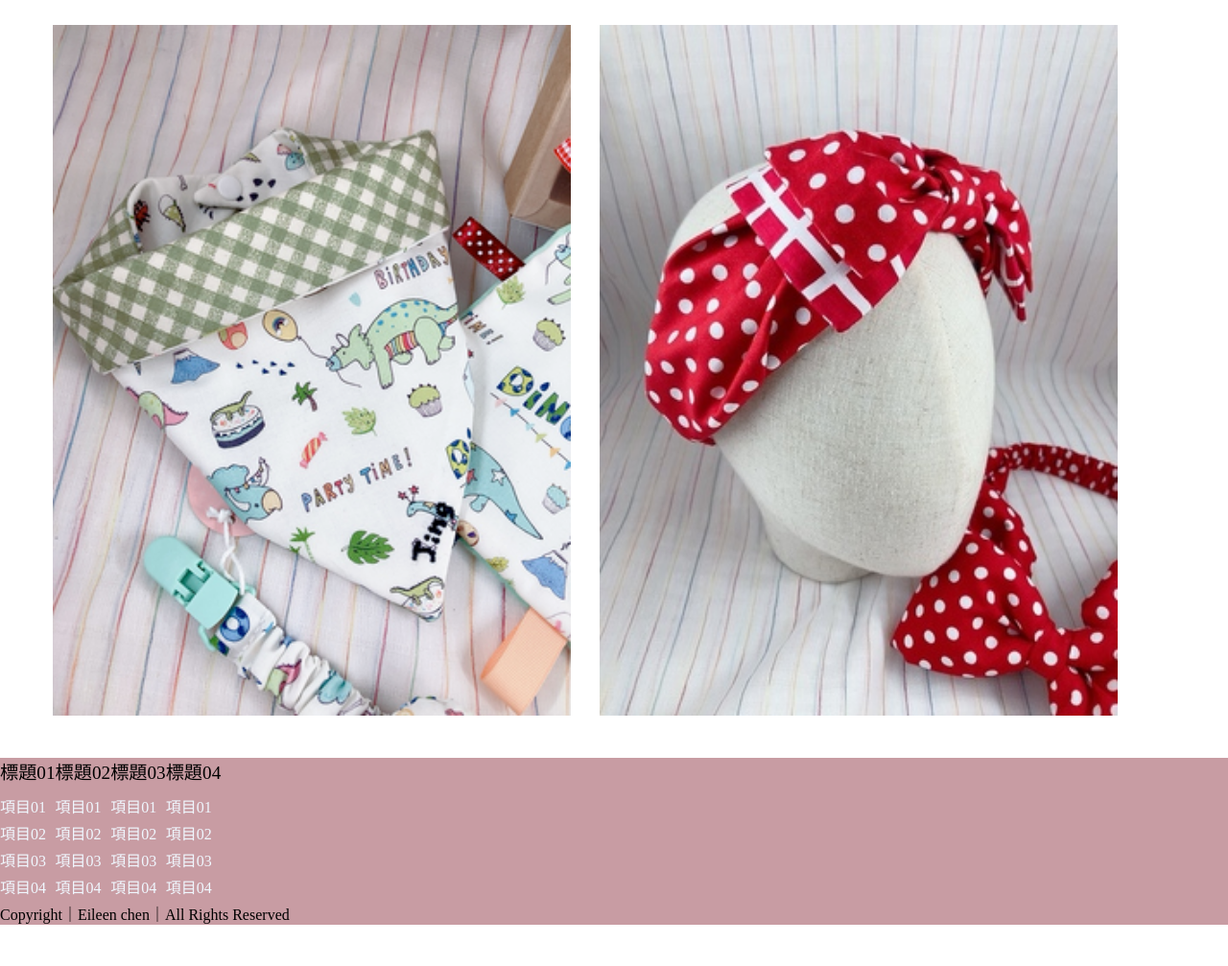
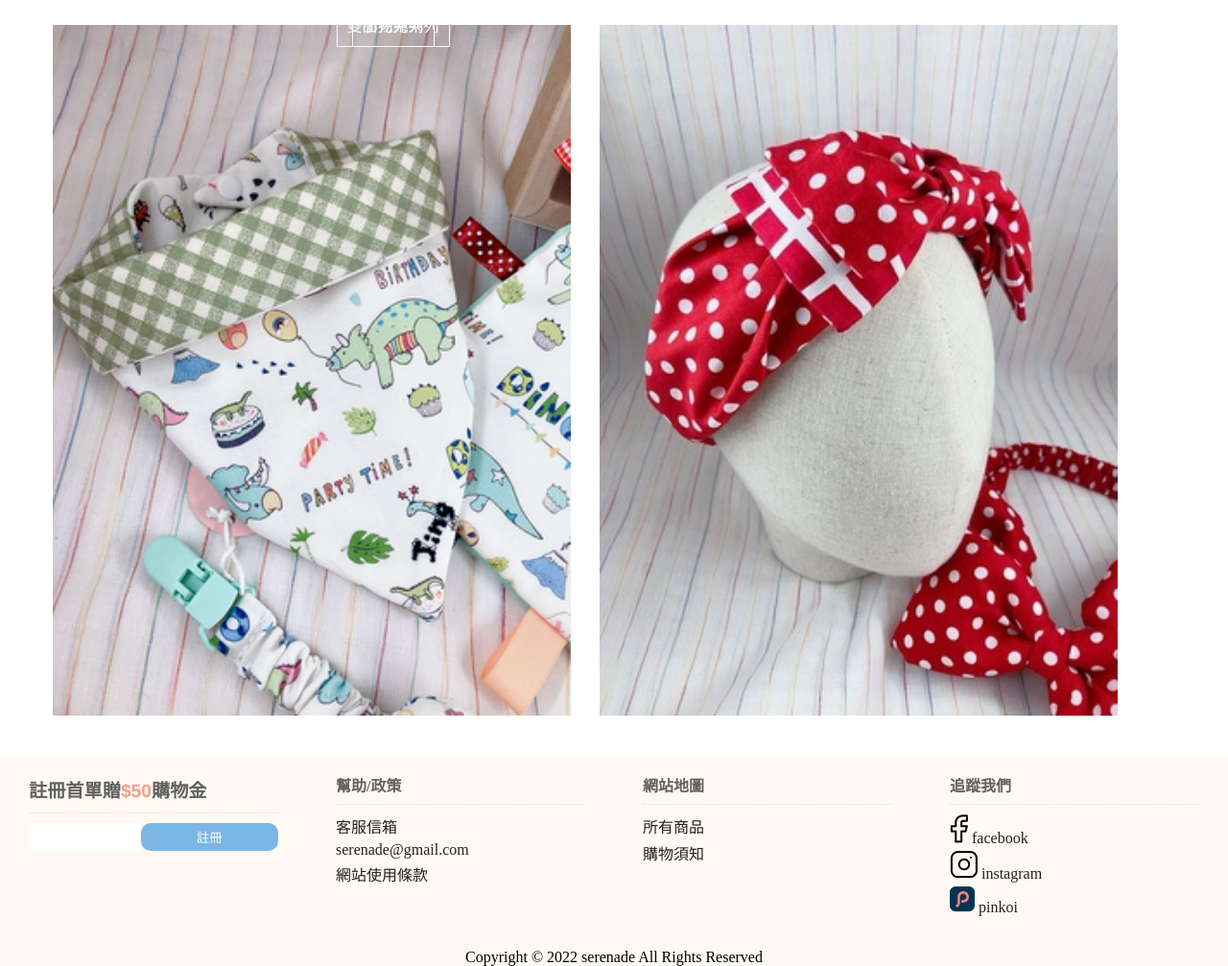
Before and after one commit to eileencchen/project_serenade, a plain HTML site: page index.html in a window 1280 px wide. Shown: the part 2979-3986 px from the top of the page at 96% size. Before the commit the page ends 3943 px from the top, so only its background shows below. Drawn offline with Linux system fonts and the light colour scheme.

Commit message:
0.2.1 (2022.06.30)產品系列待調整

```diff
--- a/index.html
+++ b/index.html
@@ -79,14 +79,17 @@
                 </div>
                 <div class="col-6"><a href="#">
                     <img class=" img-fluid img-rounded" src="public/images/c02.jpg" alt=""></a>
+                    <span class="text-call-to-action">客製套裝</span>
                 </div>
             </div>
             <div class="row">
                 <div class="col-6"><a href="#">
                     <img class="img-fluid img-rounded" src="public/images/c03.png" alt=""></a>
+                    <span class="text-call-to-action">雙面兜兜系列</span>
                  </div>
                 <div class="col-6"><a href="#">
                     <img class="img-fluid img-rounded" src="public/images/c04.jpg" alt=""></a>
+                    <span class="text-call-to-action">小物系列</span>
                  </div>
             </div>
         </div>
@@ -94,37 +97,37 @@
     <!-- footer start   -->
     <footer>
         <div class="container">
-          <div class="row">
-            <dl class="col-md-3">
-              <dt>標題01</dt>
-              <dd><a href="#">項目01</a></dd>
-              <dd><a href="#">項目02</a></dd>
-              <dd><a href="#">項目03</a></dd>
-              <dd><a href="#">項目04</a></dd>
-            </dl>
-            <dl class="col-md-3">
-              <dt>標題02</dt>
-              <dd><a href="#">項目01</a></dd>
-              <dd><a href="#">項目02</a></dd>
-              <dd><a href="#">項目03</a></dd>
-              <dd><a href="#">項目04</a></dd>
-            </dl>
-            <dl class="col-md-3">
-              <dt>標題03</dt>
-              <dd><a href="#">項目01</a></dd>
-              <dd><a href="#">項目02</a></dd>
-              <dd><a href="#">項目03</a></dd>
-              <dd><a href="#">項目04</a></dd>
-            </dl>
-            <dl class="col-md-3">
-              <dt>標題04</dt>
-              <dd><a href="#">項目01</a></dd>
-              <dd><a href="#">項目02</a></dd>
-              <dd><a href="#">項目03</a></dd>
-              <dd><a href="#">項目04</a></dd>
-            </dl>
+            <div class="row">
+                <dl class="col-3 footer-subs">
+                    <h4>註冊首單贈<span>$50</span>購物金</h4>
+                    <form>
+                        <input type="text">
+                        <input type="submit"value="註冊">
+                    </form>
+                </dl>
+                <dl class="col-3">
+                    <dt>幫助/政策</dt>
+                    <dd><a href="#">客服信箱</a></dd>
+                    <dd><a href="#">serenade@gmail.com</a></dd>
+                    <dd><a href="#">網站使用條款</a></dd>
+                </dl>
+                <dl class="col-3">
+                    <dt>網站地圖</dt>
+                    <dd><a href="#">所有商品</a></dd>
+                    <dd><a href="#">購物須知</a></dd>
+                </dl>
+                <dl class="col-3">
+                    <dt>追蹤我們</dt>
+                    <dd><img src="public/images/fb.png" alt="">
+                    <a class=href="#">facebook</a></dd>
+                    <dd><img src="public/images/instagram.png" alt="">
+                    <a href="#">instagram</a></dd>
+                    <dd><img src="public/images/PINKOI 1.png" alt="">
+                    <a href="#">pinkoi</a></dd>
+                </dl>
+
           </div>
-          <p class="copyright text-center">Copyright｜Eileen chen｜All Rights Reserved</p>
+          <p class="copyright text-center">Copyright © 2022 serenade All Rights Reserved</p>
         </div>
       </footer>
 
```
Also changed, not shown: public/css/all.css, public/images/1x/footer.png (added), public/images/PINKOI 1.png (added), public/images/fb.png (added), public/images/footer.png (added), public/images/instagram.png (added).
